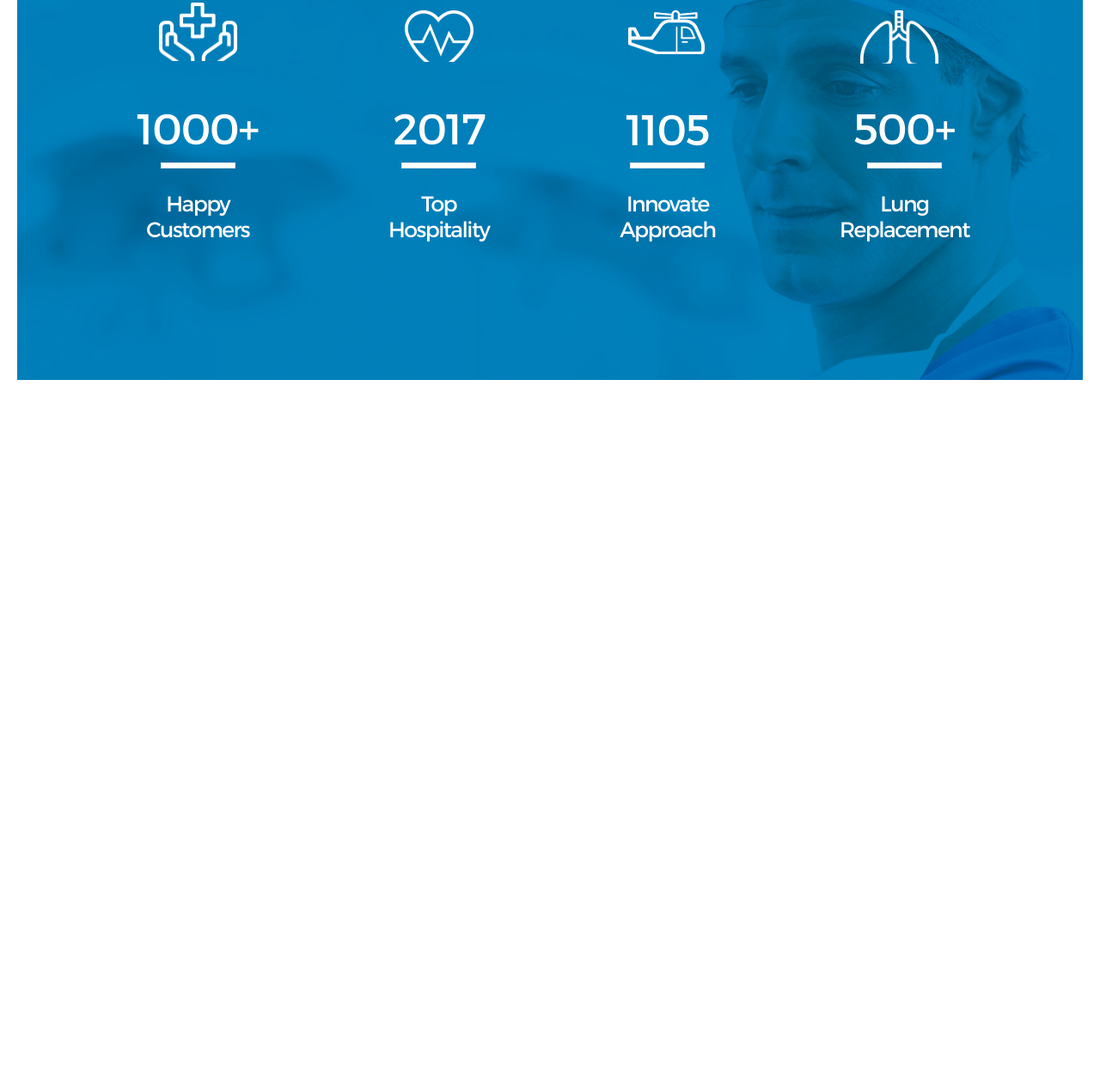
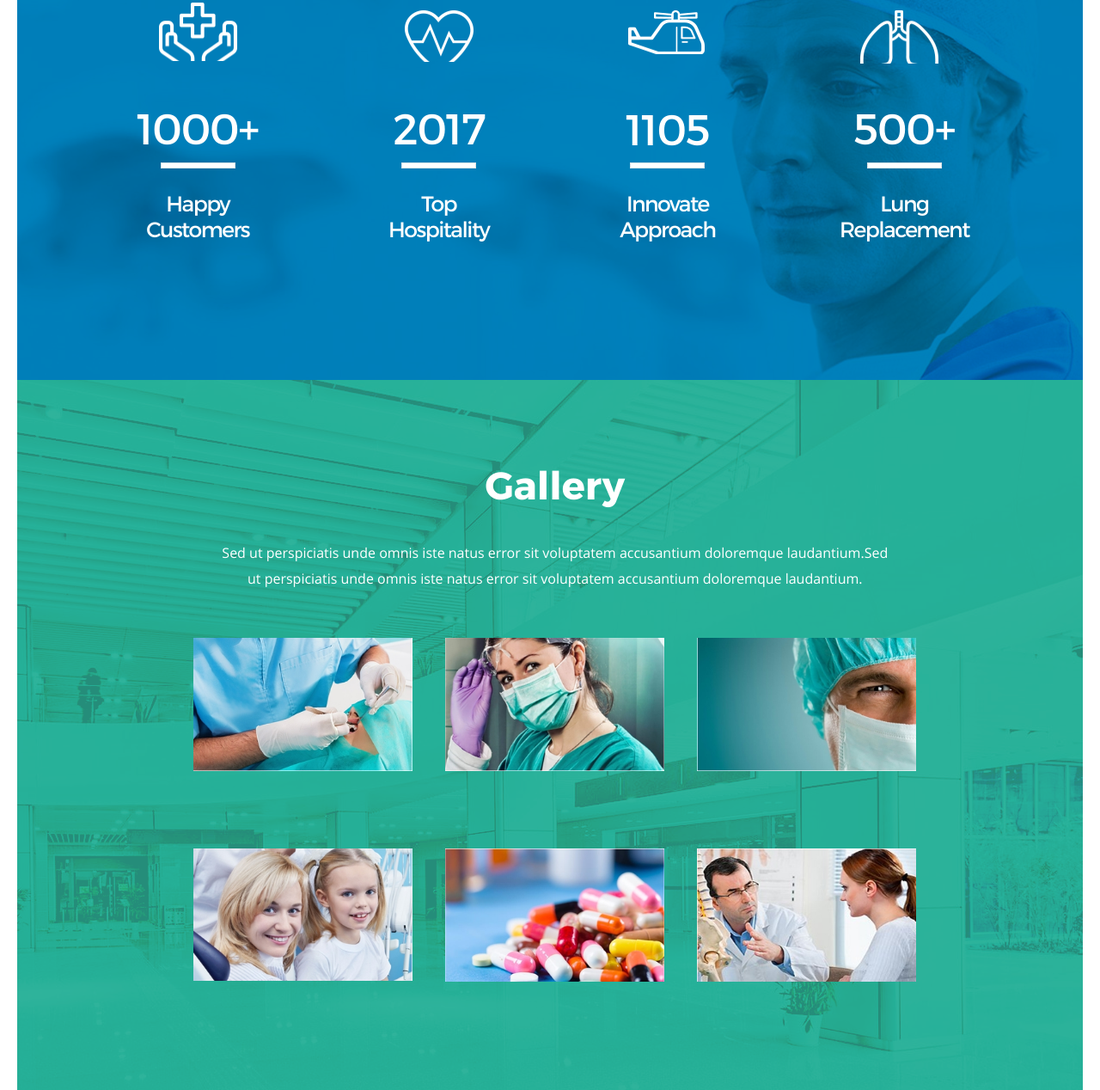
Before and after one commit to Konstantin-Buzuev/GridLayout, a plain HTML site: page index.html in a window 1280 px wide. Shown: the part 2247-3515 px from the top of the page at 86% size. Before the commit the page ends 2689 px from the top, so only its background shows below. Drawn offline with nearby package versions, Linux system fonts and the light colour scheme; files whose address does not match are found by name.

Commit message:
Gallery section
Added gallery section

```diff
--- a/css/main.css
+++ b/css/main.css
@@ -624,6 +624,81 @@ nav .grid{
 }
 /*OUR_WORK*/
 /*GALLERY*/
+#gallery{
+    min-height: 826px;
+    height: auto;
+    box-sizing: border-box;
+    background: url(../img/gallery_back.png), #2fb39b;
+    background-position: right;
+    background-repeat: no-repeat;
+    background-size: auto contain;
+    background-blend-mode: color-burn;
+    padding-top: 94px;
+    padding-left: 16.5625%;
+    padding-right: 15.625%;
+    padding-bottom: 54px;
+}
+#gallery h2{
+    color: #ffffff;
+    font-family: Montserrat;
+    font-size: 45px;
+    font-weight: 700;
+    text-align: center;
+
+    margin-bottom: 38px;
+}
+#gallery p{
+    color: #ffffff;
+    font-family: "Open Sans";
+    font-size: 16px;
+    font-weight: 400;
+    line-height: 30px;
+    text-align: center;
+    margin-bottom: 54px;
+}
+.galleryUnit{
+    height: 210px;
+}
+.galleryUnit img{
+    width: 100%;
+    max-width: 344px;
+    object-position: center;
+    object-fit: contain;
+}
+#gallery .grid{
+    display: grid;
+    grid-row-gap: 35px;
+    grid-column-gap: 38px;
+    width: 100%;
+}
+@media only screen and (min-width: 0px) and (max-width: 767px){
+    #gallery{
+        height: auto;
+        background-size: cover;
+        padding-left: 0px;
+        padding-right: 0px;
+    }
+    #gallery .grid{
+    grid-template: repeat(6, auto) / 1fr;
+    }
+    .galleryUnit{
+    margin: 0 auto;
+    }
+}
+@media only screen and (min-width: 768px) and (max-width: 1024px){
+    #gallery{
+        height: auto;
+        background-size: cover;
+    }
+    #gallery .grid{
+    grid-template: repeat(3, auto) / 1fr 1fr;
+    }
+}
+@media only screen and (min-width: 1025px){
+    #gallery .grid{
+    grid-template: repeat(2, auto) / repeat(3, 1fr);
+    }
+}
 /*TEAM*/
 /*OFFER*/
 /*FOOTER*/
--- a/index.html
+++ b/index.html
@@ -146,7 +146,18 @@
             </div>
         </aside>
         <section id="ourWork"></section>
-        <section id="gallery"></section>
+        <section id="gallery">
+            <h2>Gallery</h2>
+            <p>Sed ut&nbsp;perspiciatis unde omnis iste natus error sit voluptatem accusantium doloremque laudantium.Sed ut&nbsp;perspiciatis unde omnis iste natus error sit voluptatem accusantium doloremque laudantium.</p>
+            <div class="grid">
+                <div class="galleryUnit"><img src="img/gallery_1_1.jpg" alt="gallery_1_1"></div>
+                <div class="galleryUnit"><img src="img/gallery_1_2.jpg" alt="gallery_1_2"></div>
+                <div class="galleryUnit"><img src="img/gallery_1_3.jpg" alt="gallery_1_3"></div>
+                <div class="galleryUnit"><img src="img/gallery_2_1.jpg" alt="gallery_2_1"></div>
+                <div class="galleryUnit"><img src="img/gallery_2_2.jpg" alt="gallery_2_2"></div>
+                <div class="galleryUnit"><img src="img/gallery_2_3.jpg" alt="gallery_2_3"></div>
+            </div>
+        </section>
         <section id="team"></section>
         <aside id="offer"></aside>
         <footer id="footer"></footer>
```
